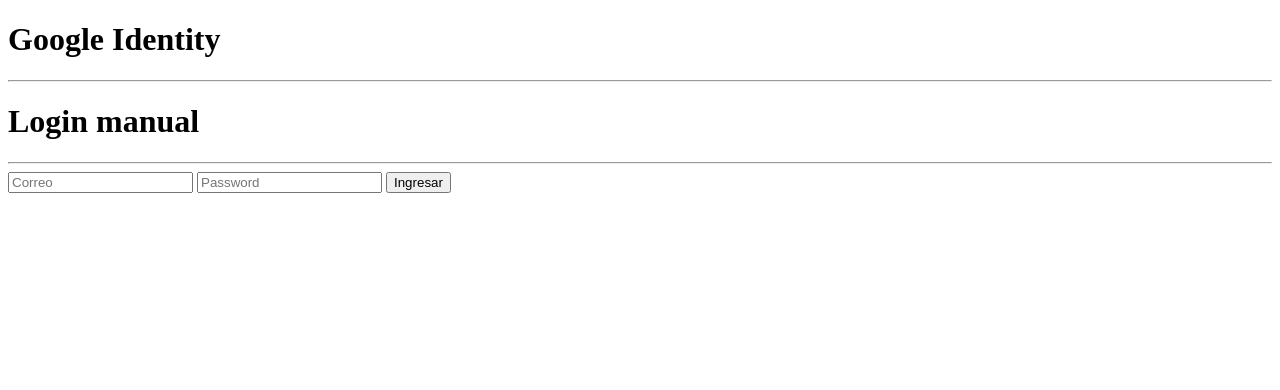
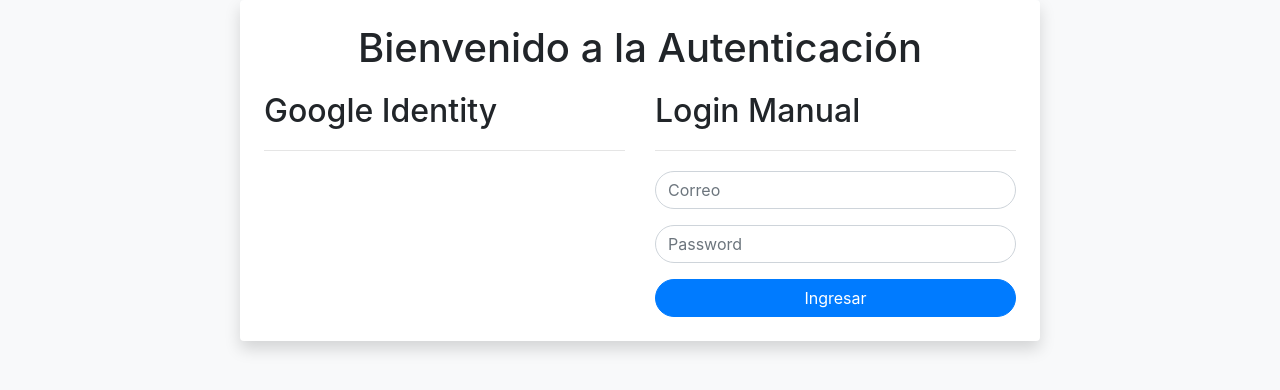
Before and after one commit to PerezO12/webSocketChat-cursoNode, a website: page public/index.html in a window 1280 px wide. Drawn offline with nearby package versions, Linux system fonts and the light colour scheme.

Commit message:
mejora del index

```diff
--- a/public/index.html
+++ b/public/index.html
@@ -4,24 +4,51 @@
     <meta charset="UTF-8">
     <meta name="viewport" content="width=device-width, initial-scale=1.0">
     <title>Google Identity</title>
+    <link rel="stylesheet" href="https://maxcdn.bootstrapcdn.com/bootstrap/4.5.2/css/bootstrap.min.css">
+    <style>
+        .custom-container {
+            max-width: 800px;
+            margin: 0 auto;
+            padding-top: 50px;
+        }
+        .google-signin {
+            max-width: 300px;
+            margin: 0 auto;
+        }
+        .signin-title {
+            text-align: center;
+            margin-bottom: 20px;
+        }
+        .signin-divider {
+            margin: 20px 0;
+        }
+        .form-control {
+            border-radius: 20px;
+        }
+        .btn-primary {
+            width: 100%;
+            border-radius: 20px;
+        }
+    </style>
+</head>
+<body class="bg-light">
 
-</head>
-<body class="container">
+    <!-- Contenedor principal con un ancho máximo definido -->
+    <div class="container custom-container bg-white p-4 shadow rounded">
 
-    <div class="row mt-5">
+        <!-- Título centralizado de la página -->
+        <h1 class="signin-title">Bienvenido a la Autenticación</h1>
+
+        <!-- Fila para Google Identity y formulario de inicio de sesión -->
+        <div class="row">
+
+            <!-- Columna de Google Identity -->
             <div class="col-sm-6">
-            <h1>Google Identity</h1>
-            <hr>
-            <button id="signout_button" style="display:none;" onclick="signOut()">Sign out</button>
-        </div>
+                <h2>Google Identity</h2>
+                <hr class="signin-divider">
 
-        <div class="col-sm-6">
-
-        </div>
-    </div>
-
-
-
+                <!-- Contenedor del botón de Google con ancho reducido -->
+                <div class="google-signin">
                     <div id="g_id_onload"
                         data-client_id="251330704353-dmkklc844rvisi6ogfio4isfdaj6v81s.apps.googleusercontent.com"
                         data-context="signin"
@@ -39,29 +66,26 @@
                         data-locale="es"
                         data-logo_alignment="left">
                     </div>
+                </div>
+            </div>
 
+            <!-- Columna de formulario manual -->
             <div class="col-sm-6">
-        <h1>Login manual</h1>
-        <hr>
-
+                <h2>Login Manual</h2>
+                <hr class="signin-divider">
                 <form>
-            <input type="text" name="correo" class="form-control mb-2" placeholder="Correo"/>
-            <input type="text" name="password" class="form-control mb-2" placeholder="Password"/>
-
-            <button class="btn btn-primarty">
+                    <input type="text" name="correo" class="form-control mb-3" placeholder="Correo"/>
+                    <input type="password" name="password" class="form-control mb-3" placeholder="Password"/>
+                    <button class="btn btn-primary">
                         Ingresar
                     </button>
                 </form>
-
-
+            </div>
+        </div>
     </div>
 
-
-
-
-
+    <!-- Scripts necesarios para Google Identity -->
     <script src="https://accounts.google.com/gsi/client" async defer></script>
-
     <script src="./js/auth.js"></script>
 </body>
 </html>
--- a/public/js/auth.js
+++ b/public/js/auth.js
@@ -23,8 +23,10 @@
       headers: { 'Content-Type': 'application/json' }
     })
     .then( resp => resp.json())
-    .then( data => {
-      console.log( data )
+    .then(( {msg, token}) => {
+      if( msg ) {
+        return console.error( msg )
+      }
     })
     .catch( err => {
       console.log(err)
```
Lines whose indentation alone changed are shown as unchanged.
